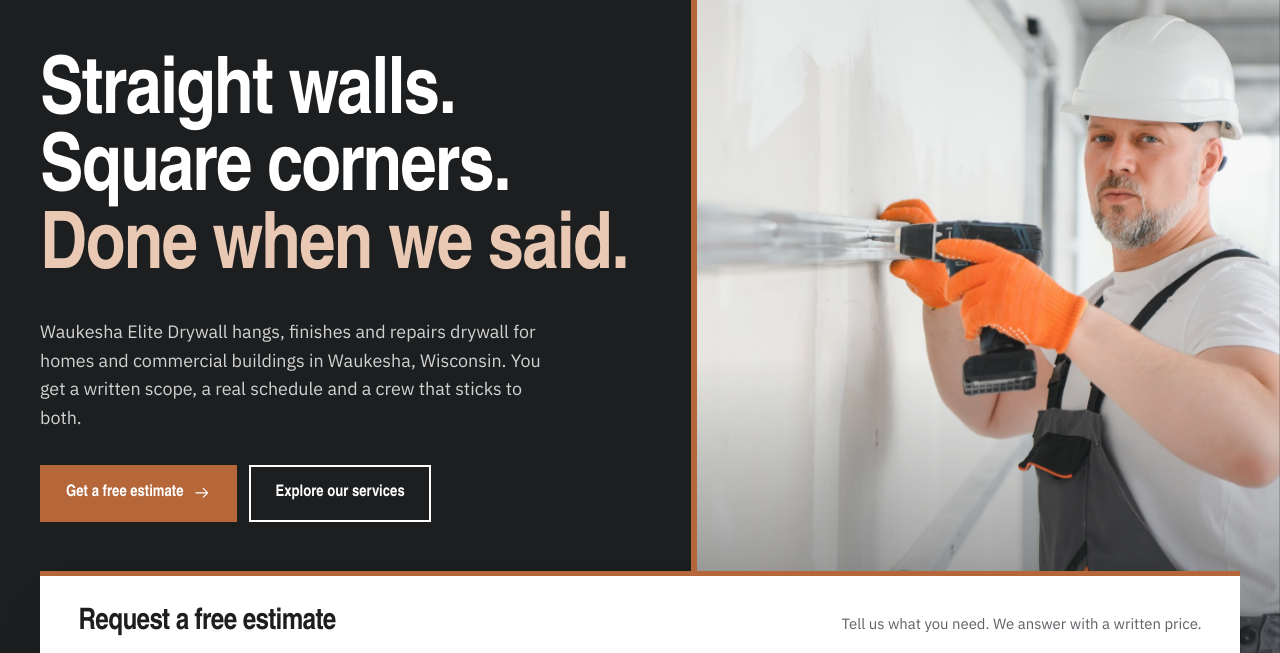
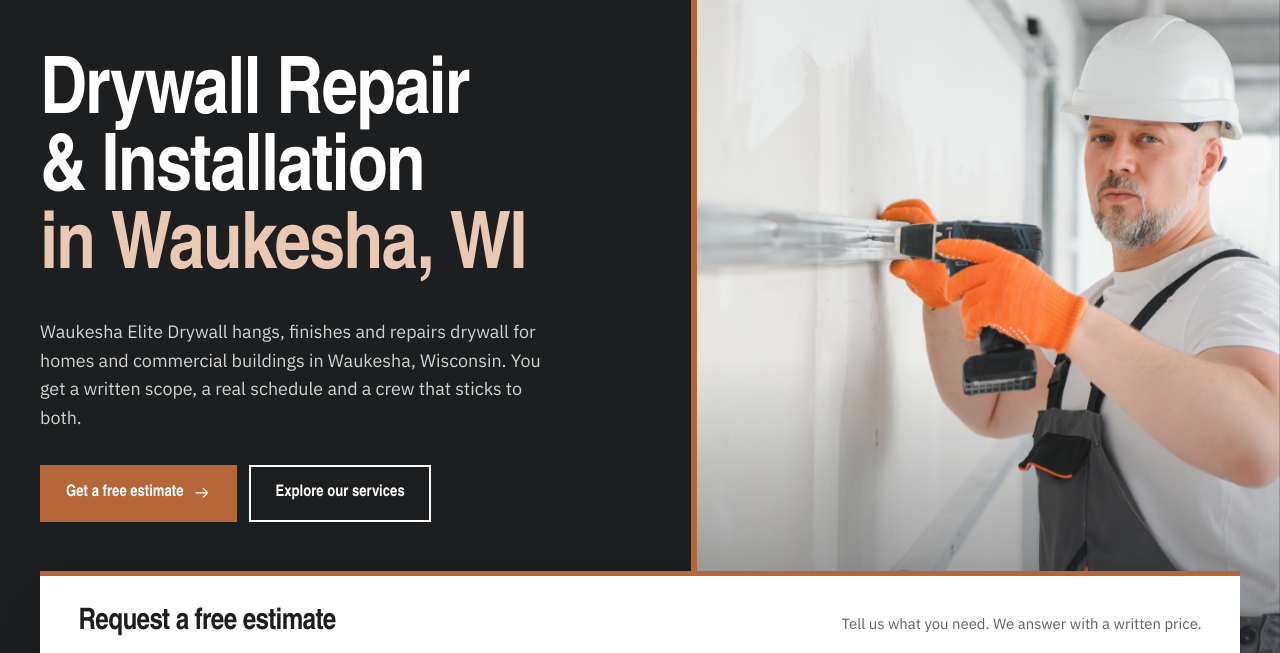
Before and after one commit to lendlepasaol90/waukeshaelitedrywall, an Astro site: page / in a window 1280 px wide. Shown: the part 141-794 px from the top of the page. Built offline with nearby package versions, Linux system fonts and the light colour scheme; Astro itself is replaced by a stand-in of ours.

Commit message:
Update homepage H1 and title
H1: Drywall Repair & Installation in City, ST
Title: Drywall Repair & Install in City, ST - Drywall Contractor Service

Co-Authored-By: Claude Fable 5.2 <noreply@anthropic.com>
Claude-Session: https://claude.ai/code/session_013UJPjH6wZCqjPwsgbBE7cU

```diff
--- a/src/pages/index.astro
+++ b/src/pages/index.astro
@@ -12,7 +12,7 @@ import { homeGuide } from '../data/more-b';
 import { homeGuideMore } from '../data/more-c';
 import { homeGuideLast } from '../data/more-d';
 
-const title = 'Waukesha Elite Drywall | Drywall Contractor in Waukesha, WI';
+const title = `Drywall Repair & Install in ${site.city}, ${site.stateAbbr} - Drywall Contractor Service`;
 const description = 'Drywall contractor in Waukesha, WI. Installation, taping, finishing and repair for homes, offices and commercial space. Clear written estimates, free.';
 
 const standards = [
@@ -36,9 +36,9 @@ const schema = [{ '@type': 'FAQPage', '@id': `${site.url}/#faq`, mainEntity: faq
     <div class="hero-grid">
       <div class="hero-copy">
         <h1>
-          <span style="--i:0">Straight walls.</span>
-          <span style="--i:1">Square corners.</span>
-          <span style="--i:2" class="cu">Done when we said.</span>
+          <span style="--i:0">Drywall Repair</span>
+          <span style="--i:1">&amp; Installation</span>
+          <span style="--i:2" class="cu">in {site.city}, {site.stateAbbr}</span>
         </h1>
         <p class="late" style="--d:.55s">{site.name} hangs, finishes and repairs drywall for homes and commercial buildings in {site.city}, {site.state}. You get a written scope, a real schedule and a crew that sticks to both.</p>
         <div class="hero-actions late" style="--d:.7s">
```
